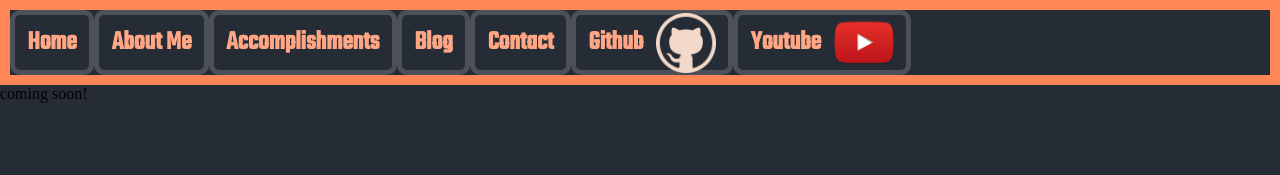
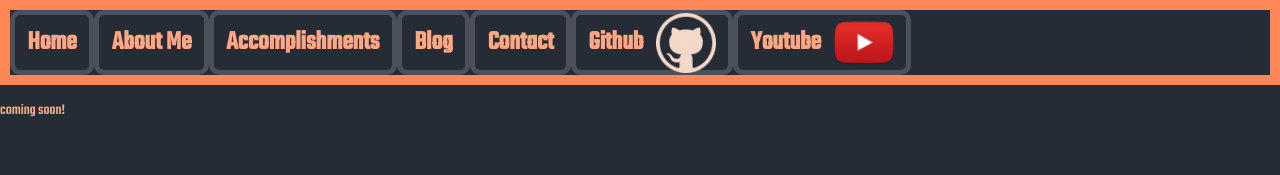
Before and after one commit to Lubba-64/personal-website-v2, a React (Create React App) app: page / in a window 1280 px wide. Both pictures are taken after a click on the button "Blog". Shown: the top 175 px of the page. Built offline with nearby package versions, Linux system fonts and the light colour scheme; a web font is replaced by a local one.

Commit message:
small tweaks

```diff
--- a/src/App/Pages/Blog.tsx
+++ b/src/App/Pages/Blog.tsx
@@ -1,8 +1,9 @@
 import React from "react";
 import { Page } from "../Page";
+import "../../index.scss";
 
 export const Blog = () => {
-  return <div>coming soon!</div>;
+  return <p>coming soon!</p>;
 };
 export const BlogPage: Page = {
   name: "Blog",
--- a/src/App/Pages/template.tsx
+++ b/src/App/Pages/template.tsx
@@ -1,9 +1,10 @@
 /**
- * copy this into a new .tsx file to get started!
+ * copy this into a new .tsx file in the pages directory to get started!
  */
 
 import React from "react";
 import { Page } from "../Page";
+import "../../index.scss";
 /** this is the page's content, what gets displayed below the header */
 export const Template = () => {
   return <p>template page...</p>;
```
